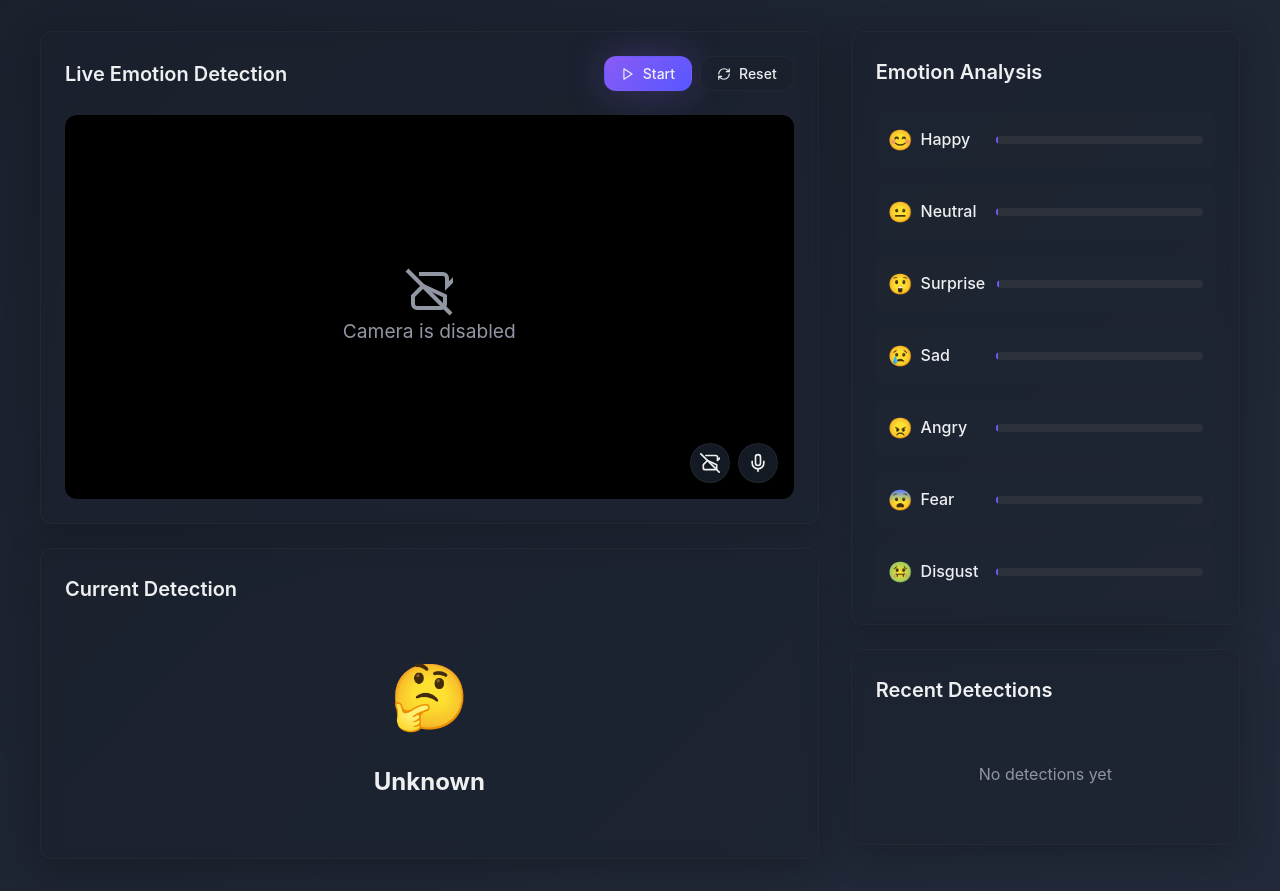
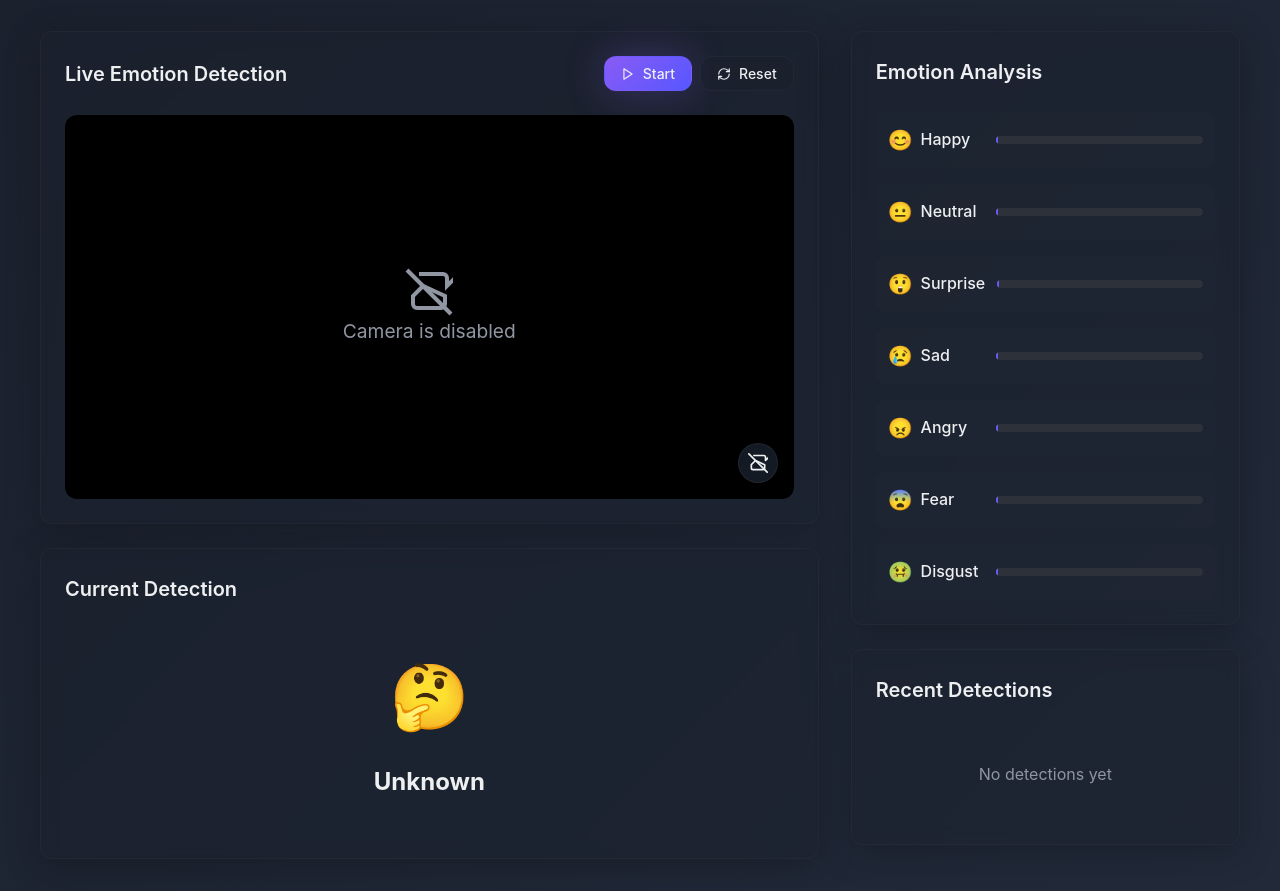
Before and after one commit to Wills17/Mood-Dectector-Playground, a Flask app: page /detect in a window 1280 px wide. Shown: the part 66-957 px from the top of the page. Run offline with Flask 3, Linux system fonts and the light colour scheme.

Commit message:
Remove audio button

```diff
--- a/templates/detect.html
+++ b/templates/detect.html
@@ -124,19 +124,6 @@
                                                 <path d="M7 3h12a2 2 0 0 1 2 2v4l5-5v10"/>
                                             </svg>
                                         </button>
-                                        <button class="camera-control-btn" id="toggleAudio">
-                                            <svg class="icon audio-on-icon" viewBox="0 0 24 24" fill="none" stroke="currentColor" stroke-width="2">
-                                                <path d="M12 2a3 3 0 0 0-3 3v7a3 3 0 0 0 6 0V5a3 3 0 0 0-3-3Z"/>
-                                                <path d="M19 10v2a7 7 0 0 1-14 0v-2"/>
-                                                <line x1="12" x2="12" y1="19" y2="22"/>
-                                            </svg>
-                                            <svg class="icon audio-off-icon hidden" viewBox="0 0 24 24" fill="none" stroke="currentColor" stroke-width="2">
-                                                <line x1="2" y1="2" x2="22" y2="22"/>
-                                                <path d="m7 7-.16.09A3 3 0 0 0 6 9.5v2.5a7 7 0 0 0 13.16 3.77"/>
-                                                <path d="m15 9.34V5a3 3 0 0 0-5.68-1.33"/>
-                                                <line x1="12" x2="12" y1="19" y2="22"/>
-                                            </svg>
-                                        </button>
                                     </div>
                                 </div>
                             </div>
@@ -153,7 +140,7 @@
                                 <div class="emotion-emoji" id="emotionEmoji">🤔</div>
                                 <h3 class="emotion-name" id="emotionName">Unknown</h3>
                                 <p class="emotion-speech hidden" id="emotionSpeech">
-                                    🎤 Speaking: "Preparing..."
+                                    🎤: "Preparing..."
                                 </p>
                             </div>
                         </div>
```
